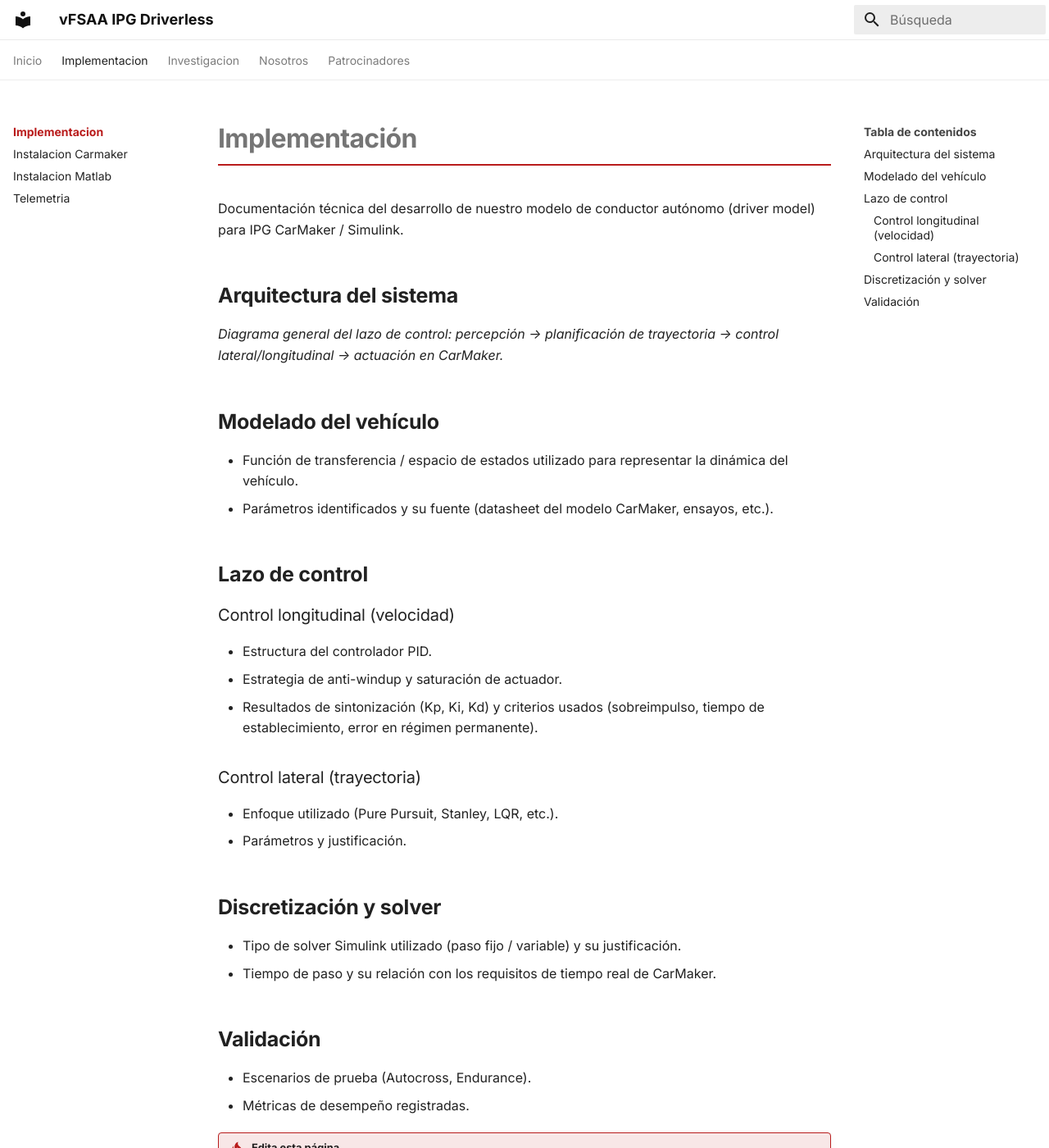
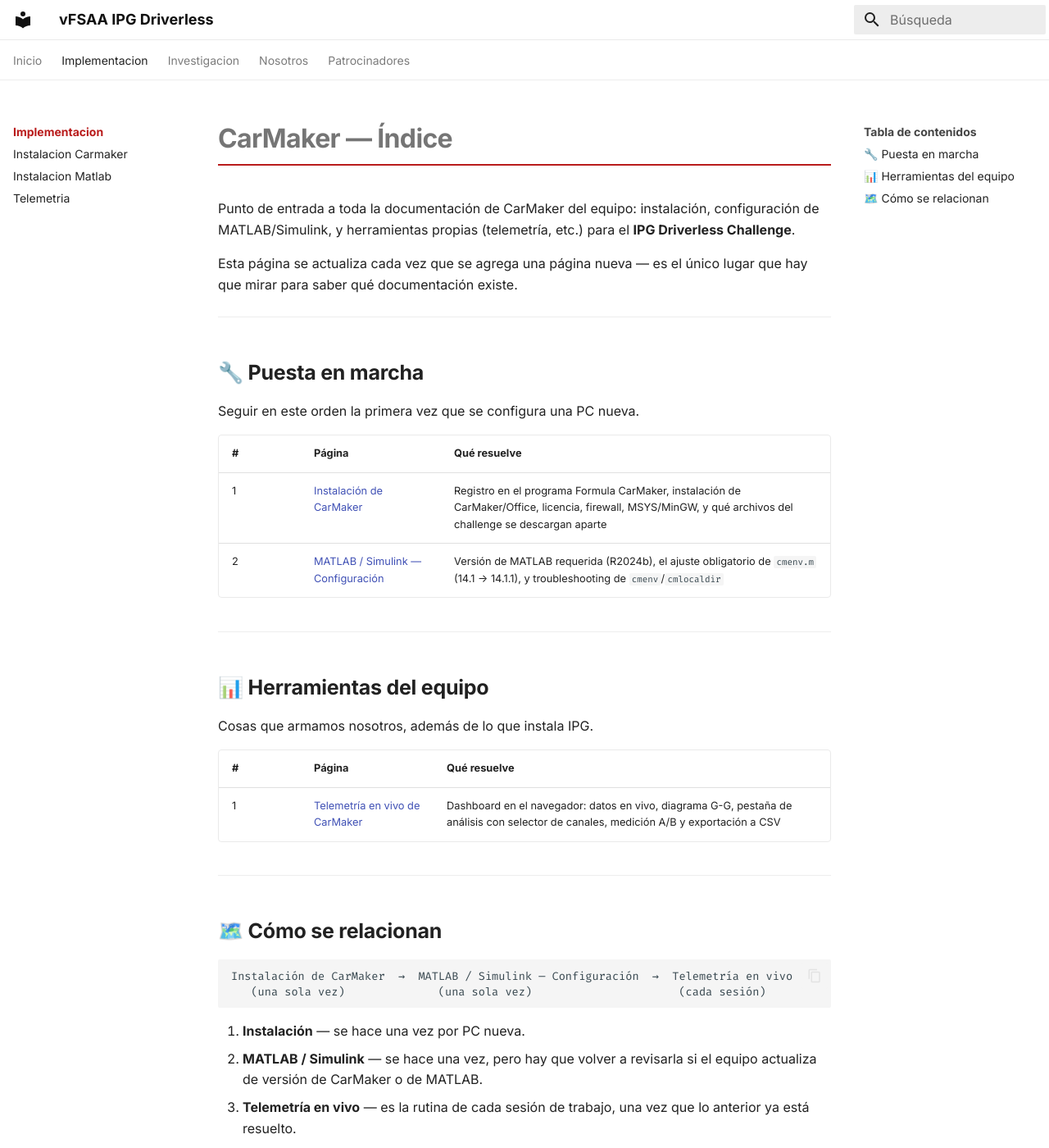
Before and after one commit to stavara/driverless, an MkDocs documentation site: the page built from docs/implementacion/index.md, in a window 1280 px wide and 1400 px high. Shown: the whole window at 82% size. Built offline with MkDocs 1.6.1 and Material for MkDocs 9.7.7, drawn with Linux system fonts in a browser that asks for light colours; some of the changed text lies outside the part shown.

Commit message:
Revise CarMaker documentation index
Updated the index page for CarMaker documentation, including new sections and improved structure.

````diff
--- a/docs/implementacion/index.md
+++ b/docs/implementacion/index.md
@@ -1,38 +1,44 @@
-# Implementación
+# CarMaker — Índice
 
-Documentación técnica del desarrollo de nuestro modelo de conductor autónomo (driver model) para IPG CarMaker / Simulink.
+Punto de entrada a toda la documentación de CarMaker del equipo: instalación,
+configuración de MATLAB/Simulink, y herramientas propias (telemetría, etc.)
+para el **IPG Driverless Challenge**.
 
-## Arquitectura del sistema
+Esta página se actualiza cada vez que se agrega una página nueva — es el
+único lugar que hay que mirar para saber qué documentación existe.
 
-_Diagrama general del lazo de control: percepción → planificación de trayectoria → control lateral/longitudinal → actuación en CarMaker._
+---
 
-## Modelado del vehículo
+## 🔧 Puesta en marcha
 
-- Función de transferencia / espacio de estados utilizado para representar la dinámica del vehículo.
-- Parámetros identificados y su fuente (datasheet del modelo CarMaker, ensayos, etc.).
+Seguir en este orden la primera vez que se configura una PC nueva.
 
-## Lazo de control
+| # | Página | Qué resuelve |
+|---|---|---|
+| 1 | [Instalación de CarMaker](instalacioncarmaker.md) | Registro en el programa Formula CarMaker, instalación de CarMaker/Office, licencia, firewall, MSYS/MinGW, y qué archivos del challenge se descargan aparte |
+| 2 | [MATLAB / Simulink — Configuración](instalacionmatlab.md) | Versión de MATLAB requerida (R2024b), el ajuste obligatorio de `cmenv.m` (14.1 → 14.1.1), y troubleshooting de `cmenv`/`cmlocaldir` |
 
-### Control longitudinal (velocidad)
+---
 
-- Estructura del controlador PID.
-- Estrategia de anti-windup y saturación de actuador.
-- Resultados de sintonización (Kp, Ki, Kd) y criterios usados (sobreimpulso, tiempo de establecimiento, error en régimen permanente).
+## 📊 Herramientas del equipo
 
-### Control lateral (trayectoria)
+Cosas que armamos nosotros, además de lo que instala IPG.
 
-- Enfoque utilizado (Pure Pursuit, Stanley, LQR, etc.).
-- Parámetros y justificación.
+| # | Página | Qué resuelve |
+|---|---|---|
+| 1 | [Telemetría en vivo de CarMaker](telemetrialive.md) | Dashboard en el navegador: datos en vivo, diagrama G-G, pestaña de análisis con selector de canales, medición A/B y exportación a CSV |
 
-## Discretización y solver
+---
 
-- Tipo de solver Simulink utilizado (paso fijo / variable) y su justificación.
-- Tiempo de paso y su relación con los requisitos de tiempo real de CarMaker.
+## 🗺️ Cómo se relacionan
 
-## Validación
+```
+Instalación de CarMaker  →  MATLAB / Simulink — Configuración  →  Telemetría en vivo
+   (una sola vez)              (una sola vez)                      (cada sesión)
+```
 
-- Escenarios de prueba (Autocross, Endurance).
-- Métricas de desempeño registradas.
-
-!!! tip "Edita esta página"
-    Esta estructura está pensada para documentar el trabajo desarrollado siguiendo el flujo de sintonización PID y buenas prácticas de modelado en Simulink. Complétala a medida que avances en el proyecto.
+1. **Instalación** — se hace una vez por PC nueva.
+2. **MATLAB / Simulink** — se hace una vez, pero hay que volver a revisarla
+   si el equipo actualiza de versión de CarMaker o de MATLAB.
+3. **Telemetría en vivo** — es la rutina de cada sesión de trabajo, una vez
+   que lo anterior ya está resuelto.
````
